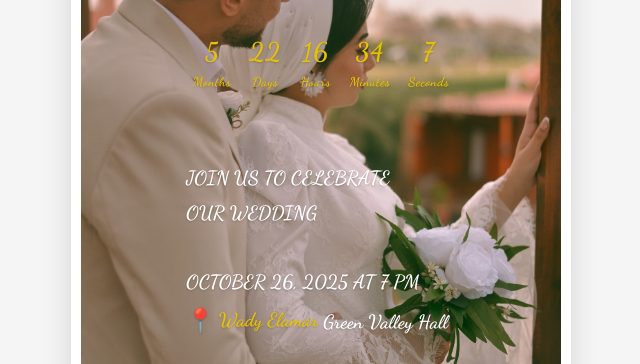
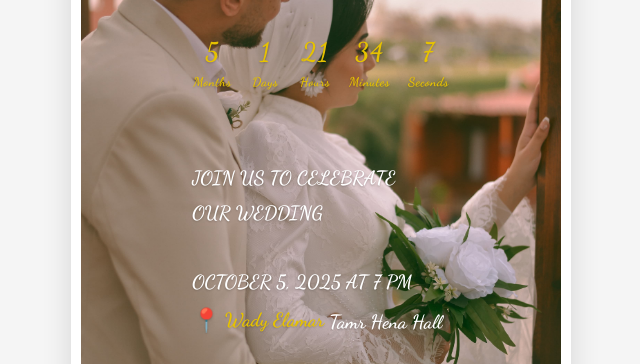
Before and after one commit to igresfyed/Widding-Invitation, a plain HTML site: page index.html in a window 1280 px wide. Shown: the part 235-599 px from the top of the page, without its empty margins (319-959 px from the left). Drawn offline with Linux system fonts and the light colour scheme.

Commit message:
index.html

```diff
--- a/index.html
+++ b/index.html
@@ -262,13 +262,13 @@
                 <div class="details">
                     JOIN US TO CELEBRATE<br>
                     OUR WEDDING<br><br>
-                    OCTOBER 26, 2025 AT 7 PM<br>
+                    OCTOBER 5, 2025 AT 7 PM<br>
                     <a href="https://maps.app.goo.gl/Eiq97BS4Y5RnCamr5" target="_blank"
                        onclick="localStorage.setItem('locationClicks', (parseInt(localStorage.getItem('locationClicks')||'0')+1));"
                        style="color:#e6c200; font-weight:bold; text-decoration:none; display:inline-flex; align-items:center; gap:4px;">
                        <span style="font-size:1.2em;">📍</span> Wady Elamar
                     </a>
-                    <span style="color:#fff; font-weight:bold; margin-right:8px;">Green Valley Hall</span><br>
+                    <span style="color:#fff; font-weight:bold; margin-right:8px;">Tamr Hena Hall</span><br>
                 </div>
                 <button id="rsvp-btn">RSVP NOW</button>
                 <a href="contact.html" style="margin-top:12px; color:#e6c200; font-family:'Dancing Script',cursive; font-size:1.1em; display:inline-block; text-decoration:none;">Send your wishes to the couple</a>
@@ -296,7 +296,7 @@
 
     // Classic Countdown Timer to 8 August 2024, 2:00 PM (no animation)
     function updateCountdown() {
-        const eventDate = new Date('2025-10-26T14:00:00');
+        const eventDate = new Date('2025-10-05T19:00:00');
         const now = new Date();
         let diff = eventDate - now;
         if (diff < 0) diff = 0;
```
